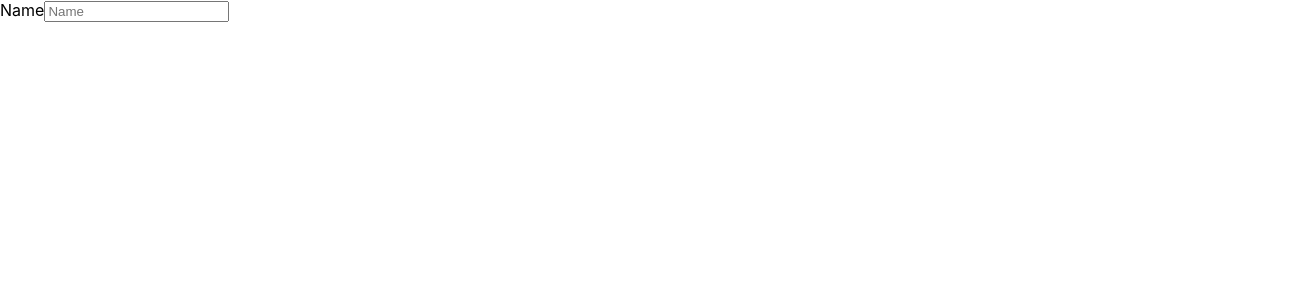
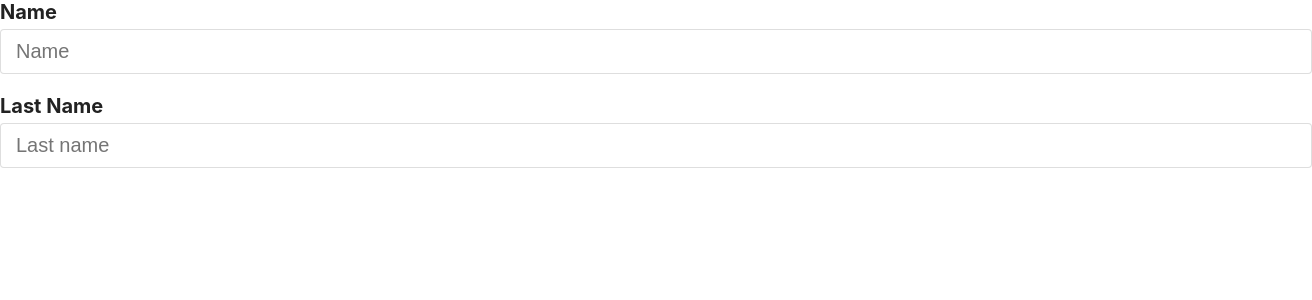
Before and after one commit to oscardelalanza/urban-octo-doodle, a React (Create React App) app: page / in a window 1280 px wide. Shown: the top 300 px of the page, 1312 px wide, since content can reach past the window. Built offline with nearby package versions, Linux system fonts and the light colour scheme.

Commit message:
input styles

```diff
--- a/src/App.js
+++ b/src/App.js
@@ -2,11 +2,12 @@ import { useForm } from './hooks/useForm'
 import Input from './components/Input'
 
 const App = () => {
-  const [form, handleChange] = useForm({ name: '' })
+  const [form, handleChange] = useForm({ name: '', lastName: '' })
   console.log(form)
   return (
     <form>
       <Input label="Name" value={form.name} name="name" onChange={handleChange} placeholder="Name"/>
+      <Input label="Last Name" value={form.lastName} name="lastName" onChange={handleChange} placeholder="Last name"/>
     </form>
   )
 }
--- /dev/null
+++ b/src/components/Input.css
@@ -0,0 +1,23 @@
+.field {
+  margin-bottom: 20px;
+
+}
+
+.field label {
+  display: block;
+  margin: 0 0 5px 0;
+  color: #222;
+  font-weight: 700;
+  font-size: 20px;
+}
+
+.field input {
+  background-color: #fff;
+  outline: 0;
+  font-size: 20px;
+  padding: 10px 15px;
+  border: 1px solid rgb(34, 34, 34, 0.15);
+  color: #222;
+  border-radius: 4px;
+  width: 100%;
+}
--- a/src/components/Input.js
+++ b/src/components/Input.js
@@ -1,6 +1,8 @@
+import './Input.css'
+
 const Input = ({ label, ...rest}) => {
   return (
-    <div>
+    <div className="field">
       <label>{label}</label>
       <input {...rest}/>
     </div>
```
